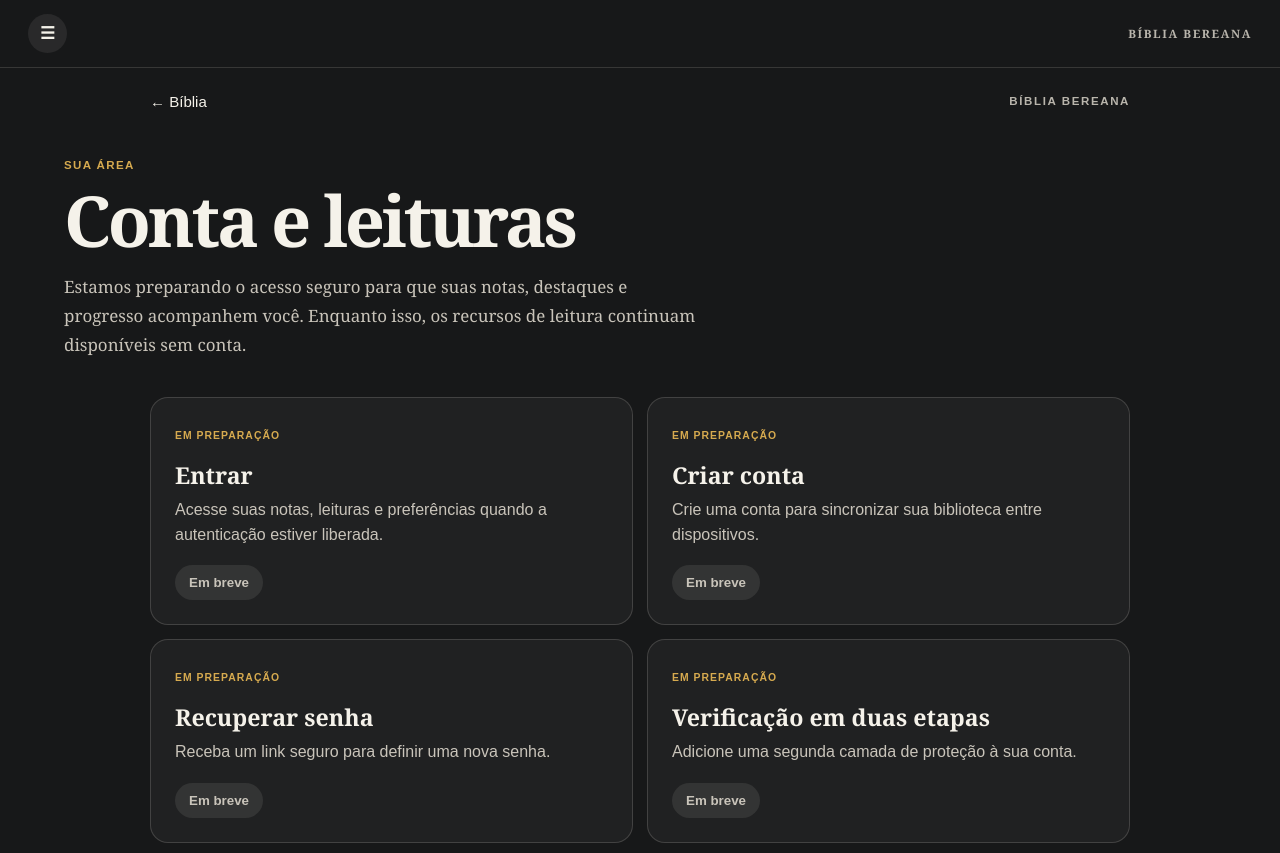
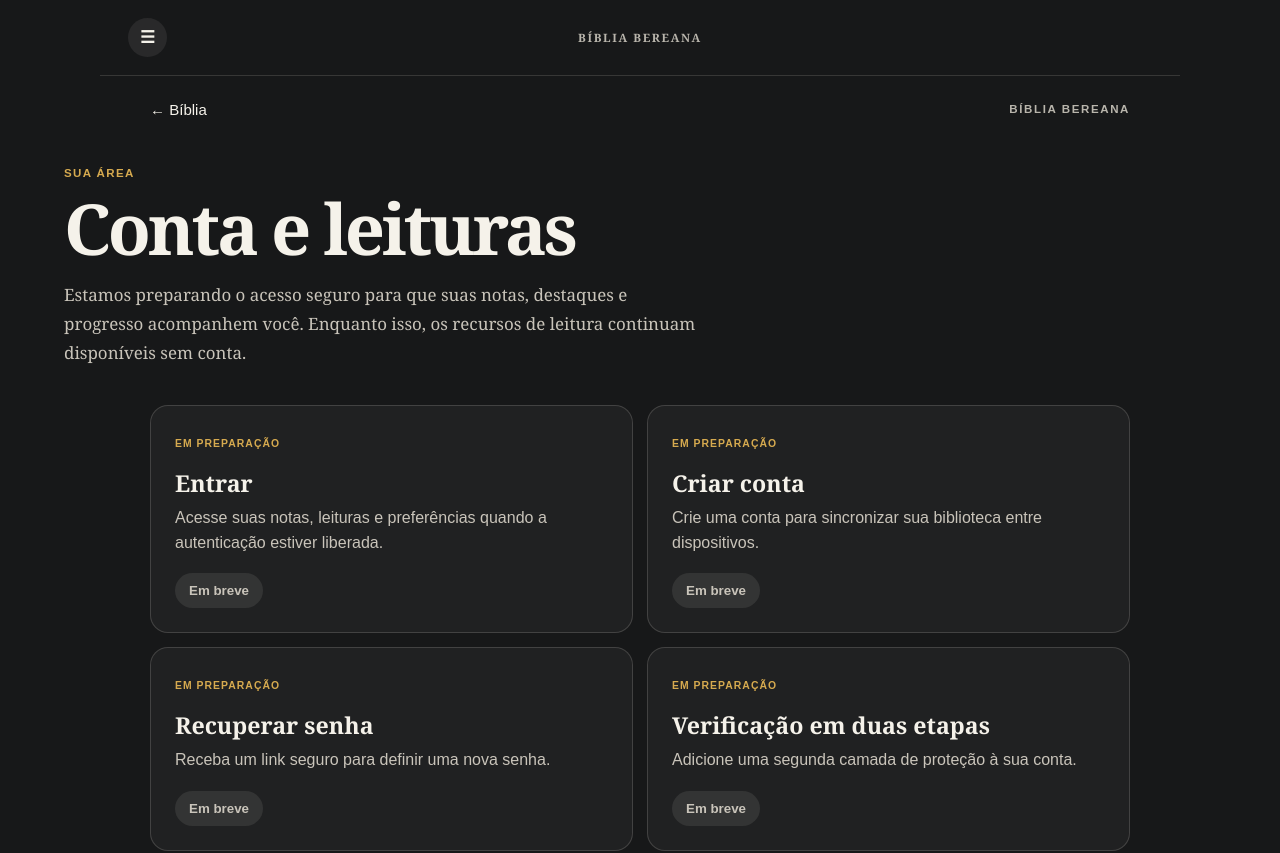
Before and after one commit to victor-samjoe/bible, a Next.js app: page /conta in a window 1280 px wide. Shown: the top 853 px of the page. Built offline with nearby package versions, Linux system fonts and the light colour scheme.

Commit message:
refactor: unify application headers and navigation

```diff
--- a/app/_components/app-shell.module.css
+++ b/app/_components/app-shell.module.css
@@ -7,10 +7,11 @@
 .skip{position:absolute;left:-9999px;top:8px;z-index:30;padding:10px 14px;border-radius:999px;background:#d6aa4f;color:#17231e;font-weight:800}
 .skip:focus{left:12px}
 
-.bar{display:flex;align-items:center;justify-content:space-between;gap:16px;padding:14px clamp(16px,4vw,28px);border-bottom:1px solid color-mix(in srgb,var(--reader-text,#f5f2ea) 14%,transparent);position:sticky;top:0;z-index:12;background:var(--reader-page,#171819)}
+.bar{height:76px;max-width:1080px;margin:0 auto;display:grid;grid-template-columns:1fr auto 1fr;align-items:center;gap:16px;padding:0 28px;border-bottom:1px solid color-mix(in srgb,var(--reader-text,#f5f2ea) 14%,transparent);position:sticky;top:0;z-index:12;background:var(--reader-page,#171819)}
 .menuButton{display:inline-grid;place-items:center;border:0;border-radius:999px;min-width:39px;height:39px;padding:0;background:color-mix(in srgb,var(--reader-text,#f5f2ea) 8%,transparent);color:inherit;font-weight:700;font-size:1.05rem;cursor:pointer}
+.menuButton{justify-self:start}
 .menuButton:hover{background:color-mix(in srgb,var(--reader-text,#f5f2ea) 13%,transparent)}
-.brand{font-size:.72rem;letter-spacing:.14em;font-weight:800;color:var(--reader-muted,#b9b5ac)}
+.brand{justify-self:center;font-size:.72rem;letter-spacing:.14em;font-weight:800;color:var(--reader-muted,#b9b5ac)}
 
 .backdrop{position:fixed;inset:0;z-index:14;background:rgba(0,0,0,.55)}
 
@@ -37,6 +38,8 @@ a.area:focus-visible{outline:2px solid #d6aa4f;outline-offset:2px}
 .content{padding:0}
 .content :global(.nav){display:none}
 
+@media(max-width:650px){.bar{height:67px;padding:0 16px;gap:13px}}
+
 @media(prefers-reduced-motion:reduce){
   .side{transition:none}
 }
--- a/app/contato/page.tsx
+++ b/app/contato/page.tsx
@@ -1,2 +1 @@
-import Link from "next/link";
-export default function ContactPage(){return <main className="page legal"><Link className="text-link" href="/">← Início</Link><p className="eyebrow">CONTATO</p><h1>Fale com a equipe.</h1><p>Canal de suporte em definição. Antes de ativar vendas, esta página exibirá um e-mail operacional e o prazo de resposta aplicável.</p></main>}
+export default function ContactPage(){return <main className="page legal"><p className="eyebrow">CONTATO</p><h1>Fale com a equipe.</h1><p>Canal de suporte em definição. Antes de ativar vendas, esta página exibirá um e-mail operacional e o prazo de resposta aplicável.</p></main>}
--- a/app/direitos-autorais/page.tsx
+++ b/app/direitos-autorais/page.tsx
@@ -1,2 +1 @@
-import Link from "next/link";
-export default function CopyrightPage(){return <main className="page legal"><Link className="text-link" href="/">← Início</Link><p className="eyebrow">DIREITOS AUTORAIS</p><h1>Fontes e permissões importam.</h1><p>Textos bíblicos, obras, traduções, notas e edições só podem ser exibidos conforme sua licença ou permissão aplicável. A plataforma mantém registro editorial de titularidade, restrições e atribuição.</p><h2>Atribuição obrigatória do texto bíblico</h2><p>A licença da tradução exibida no leitor exige esta atribuição nesta página e em contexto razoável junto ao texto:</p><blockquote cite="https://ebible.org/study/content/texts/porbr2018/about.html"><p>Todas as Escrituras em português citadas são da Bíblia Livre (BLIVRE), Copyright © Diego Santos, Mario Sérgio e Marco Teles, fevereiro de 2018. Licença Creative Commons Atribuição 4.0 Brasil.</p></blockquote><p className="small">Fonte da licença: <a className="text-link" href="https://ebible.org/study/content/texts/porbr2018/about.html">página oficial da BLIVRE (porbr2018) no eBible.org</a>. A licença não implica endosso dos licenciadores a esta plataforma. Alterações de texto, quando houver, são identificadas no registro editorial.</p></main>}
+export default function CopyrightPage(){return <main className="page legal"><p className="eyebrow">DIREITOS AUTORAIS</p><h1>Fontes e permissões importam.</h1><p>Textos bíblicos, obras, traduções, notas e edições só podem ser exibidos conforme sua licença ou permissão aplicável. A plataforma mantém registro editorial de titularidade, restrições e atribuição.</p><h2>Atribuição obrigatória do texto bíblico</h2><p>A licença da tradução exibida no leitor exige esta atribuição nesta página e em contexto razoável junto ao texto:</p><blockquote cite="https://ebible.org/study/content/texts/porbr2018/about.html"><p>Todas as Escrituras em português citadas são da Bíblia Livre (BLIVRE), Copyright © Diego Santos, Mario Sérgio e Marco Teles, fevereiro de 2018. Licença Creative Commons Atribuição 4.0 Brasil.</p></blockquote><p className="small">Fonte da licença: <a className="text-link" href="https://ebible.org/study/content/texts/porbr2018/about.html">página oficial da BLIVRE (porbr2018) no eBible.org</a>. A licença não implica endosso dos licenciadores a esta plataforma. Alterações de texto, quando houver, são identificadas no registro editorial.</p></main>}
--- a/app/planos/page.tsx
+++ b/app/planos/page.tsx
@@ -1,2 +1,2 @@
 import Link from "next/link";
-export default function PlansPage(){return <><nav className="nav"><Link className="brand" href="/">bíblia<span>•</span>bereana</Link><Link href="/estudos">Estudos</Link></nav><main className="page"><p className="eyebrow">ACESSO</p><h1>Assine apenas quando fizer sentido para seu estudo.</h1><p className="muted">Checkout só é habilitado após configuração do provedor e teste do fluxo completo. Valores abaixo são apresentação de oferta, não cobrança ativa.</p><div className="plan-grid"><article className="plan"><h2>Leitura livre</h2><p className="price">R$ 0</p><p>Estudos e contextos marcados como gratuitos.</p><Link className="text-link" href="/estudos">Explorar catálogo →</Link></article><article className="plan featured"><h2>Pesquisa completa</h2><p className="price">Em breve</p><p>Comparações e estudos publicados com acesso premium. Preço, renovação e cancelamento serão exibidos antes do checkout.</p><Link className="button" href="/contato">Quero ser avisado</Link></article></div></main></>}
+export default function PlansPage(){return <main className="page"><p className="eyebrow">ACESSO</p><h1>Assine apenas quando fizer sentido para seu estudo.</h1><p className="muted">Checkout só é habilitado após configuração do provedor e teste do fluxo completo. Valores abaixo são apresentação de oferta, não cobrança ativa.</p><div className="plan-grid"><article className="plan"><h2>Leitura livre</h2><p className="price">R$ 0</p><p>Estudos e contextos marcados como gratuitos.</p><Link className="text-link" href="/estudos">Explorar catálogo →</Link></article><article className="plan featured"><h2>Pesquisa completa</h2><p className="price">Em breve</p><p>Comparações e estudos publicados com acesso premium. Preço, renovação e cancelamento serão exibidos antes do checkout.</p><Link className="button" href="/contato">Quero ser avisado</Link></article></div></main>}
--- a/app/privacidade/page.tsx
+++ b/app/privacidade/page.tsx
@@ -1,2 +1 @@
-import Link from "next/link";
-export default function PrivacyPage(){return <main className="page legal"><Link className="text-link" href="/">← Início</Link><p className="eyebrow">PRIVACIDADE</p><h1>Dados mínimos, propósito claro.</h1><h2>Princípio</h2><p>A plataforma não deve inferir ou registrar crenças, denominação ou perfil religioso a partir das leituras. Dados de conta e assinatura só serão tratados para entregar o serviço, cumprir obrigações e atender solicitações do titular.</p><h2>Antes do lançamento</h2><p>Esta política será completada com controlador, canais de atendimento, suboperadores, retenção e direitos LGPD antes de coleta de dados pessoais em produção.</p></main>}
+export default function PrivacyPage(){return <main className="page legal"><p className="eyebrow">PRIVACIDADE</p><h1>Dados mínimos, propósito claro.</h1><h2>Princípio</h2><p>A plataforma não deve inferir ou registrar crenças, denominação ou perfil religioso a partir das leituras. Dados de conta e assinatura só serão tratados para entregar o serviço, cumprir obrigações e atender solicitações do titular.</p><h2>Antes do lançamento</h2><p>Esta política será completada com controlador, canais de atendimento, suboperadores, retenção e direitos LGPD antes de coleta de dados pessoais em produção.</p></main>}
--- a/app/termos/page.tsx
+++ b/app/termos/page.tsx
@@ -1,2 +1 @@
-import Link from "next/link";
-export default function TermsPage(){return <main className="page legal"><Link className="text-link" href="/">← Início</Link><p className="eyebrow">TERMOS</p><h1>Uso responsável do acervo.</h1><p>Os estudos distinguem fontes, paráfrases e sínteses editoriais. Eles não substituem aconselhamento pastoral, jurídico, médico ou profissional.</p><h2>Assinaturas</h2><p>Quando habilitadas, preço, período, renovação, cancelamento e suporte serão informados de forma clara antes da contratação.</p></main>}
+export default function TermsPage(){return <main className="page legal"><p className="eyebrow">TERMOS</p><h1>Uso responsável do acervo.</h1><p>Os estudos distinguem fontes, paráfrases e sínteses editoriais. Eles não substituem aconselhamento pastoral, jurídico, médico ou profissional.</p><h2>Assinaturas</h2><p>Quando habilitadas, preço, período, renovação, cancelamento e suporte serão informados de forma clara antes da contratação.</p></main>}
```
Also changed, not shown: app/cursos/page.tsx (+2 -9 lines), app/estudos/[slug]/page.tsx (+1 -1 lines), app/materiais/page.tsx (+2 -9 lines).
